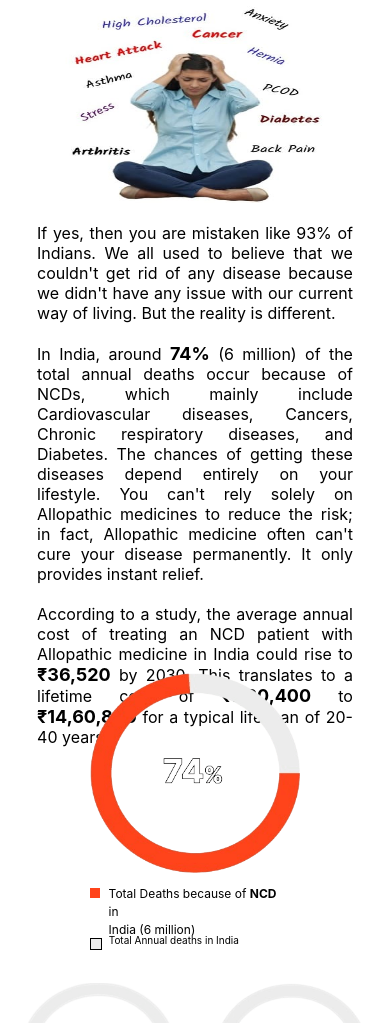
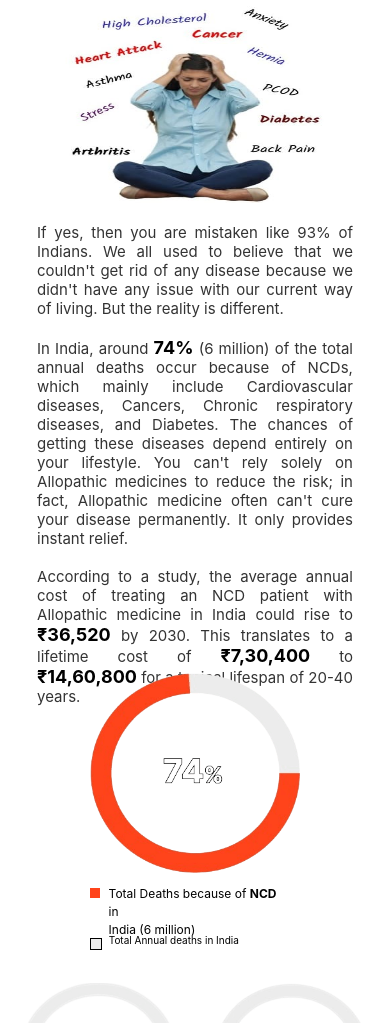
Before and after one commit to priyashx7/naturfit.ai, a plain HTML site: page index.html in a window 390 px wide. Shown: the part 991-2014 px from the top of the page. Drawn offline with Linux system fonts and the light colour scheme.

Commit message:
made the soltuion font color to little bit lighter

```diff
--- a/styles.css
+++ b/styles.css
@@ -1277,7 +1277,7 @@
         width: 90%; margin-right: 0%; top: 320px; position: absolute; text-align: justify;
     }
     .text2 .text2s1 {
-        color: black; font-size: 16px; font-family: Inter; font-weight: 400; word-wrap: break-word;
+        color: rgba(0, 0, 0, 0.8); font-size: 15px; font-family: Inter; font-weight: 400; word-wrap: break-word;
     }
     .text2 .text2s2 {
         color: black; font-size: 18px; font-family: Inter; font-weight: 700; word-wrap: break-word;
```
